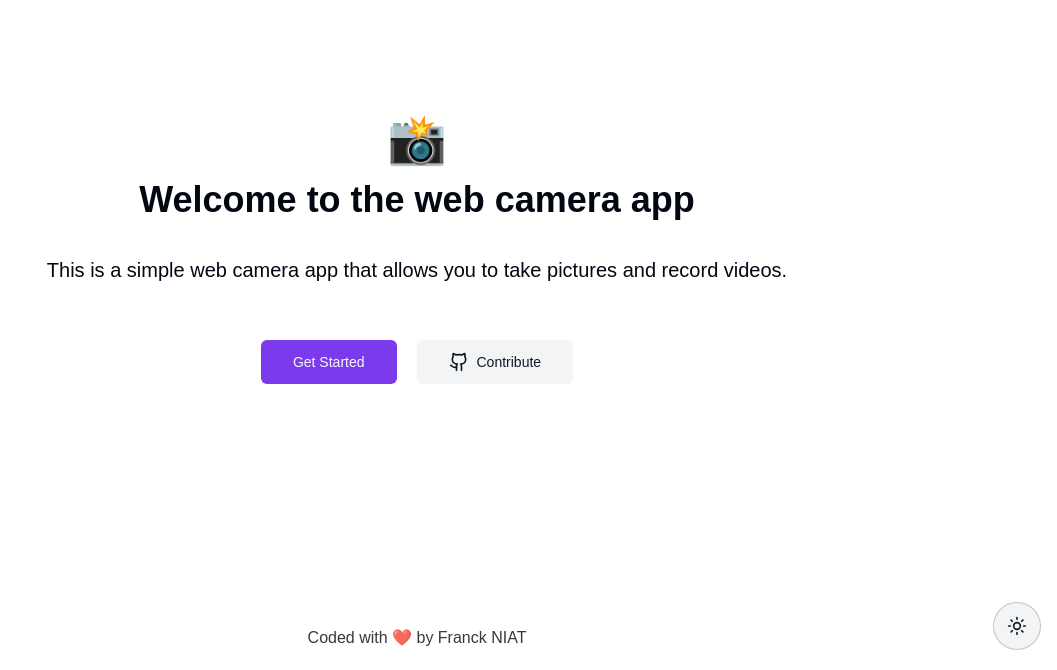
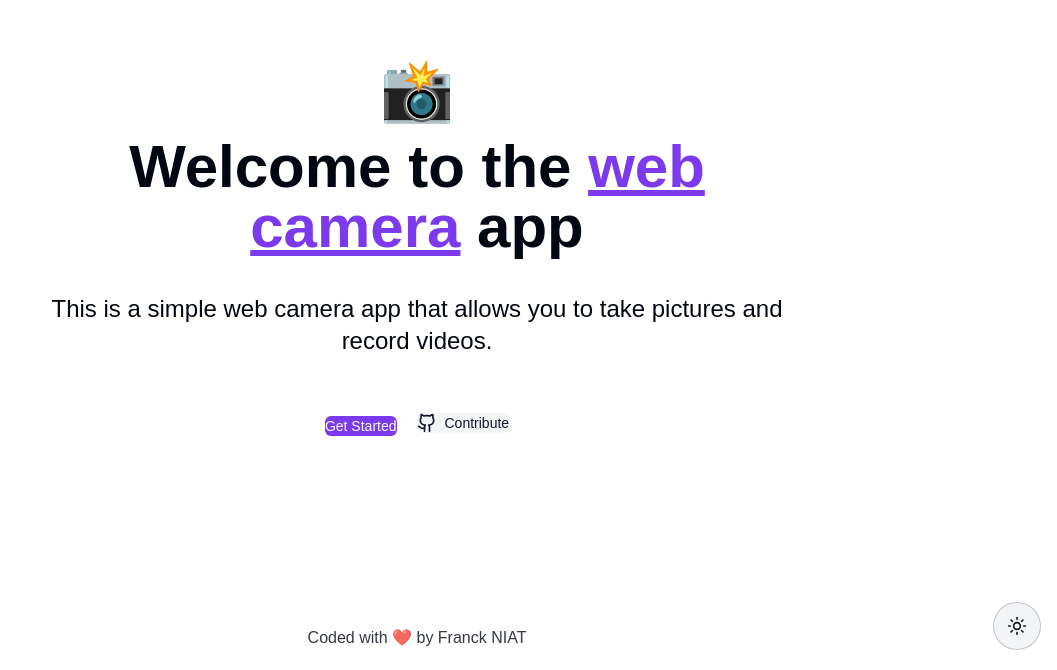
Before and after one commit to franckniat/camera-app, a Next.js app: page / in a window 1280 px wide. Shown: the part 130-800 px from the top of the page, without its empty margins (223-1280 px from the left). Built offline with nearby package versions, Linux system fonts and the light colour scheme; a web font is replaced by a local one.

Commit message:
update landing page

```diff
--- a/app/page.tsx
+++ b/app/page.tsx
@@ -7,20 +7,20 @@ export default function Home() {
 		<div className="flex items-center justify-center min-h-screen gap-16 sm:p-20 font-[family-name:var(--font-geist-sans)]">
 			<main className="max-w-[800px] mx-auto px-3">
 				<div className="flex items-center flex-col gap-4">
-					<span className="text-3xl sm:text-5xl">📸</span>
-					<h1 className="text-4xl font-extrabold text-center">
-						Welcome to the web camera app
+					<span className="text-3xl sm:text-5xl lg:text-6xl">📸</span>
+					<h1 className="text-3xl md:text-4xl lg:text-6xl font-extrabold text-center">
+						Welcome to the <span className="text-primary underline">web camera</span> app
 					</h1>
-					<p className="text-lg sm:text-xl mt-5 text-center max-w-3xl">
+					<p className="text-lg sm:text-xl md:text-2xl mt-5 text-center max-w-3xl">
 						This is a simple web camera app that allows you to take
 						pictures and record videos.
 					</p>
 					<div className="flex sm:flex-row flex-col items-center justify-center gap-5 my-10 w-full">
 						<Link href={"/photos"} className="w-full sm:w-fit">
-							<Button size={"lg"} className="w-full sm:w-fit">Get Started</Button>
+							<Button size={"xl"} className="w-full sm:w-fit">Get Started</Button>
 						</Link>
 						<Link href={"https://github.com/franckniat/camera-app"} target="_blank" className="w-full sm:w-fit">
-							<Button size={"lg"} variant={"secondary"} className="gap-2 w-full sm:w-fit"><Github/> Contribute</Button>
+							<Button size={"xl"} variant={"secondary"} className="gap-2 w-full sm:w-fit"><Github/> Contribute</Button>
 						</Link>
 					</div>
 					<div className="absolute bottom-0 left-1/2 -translate-x-1/2 p-5">
```
